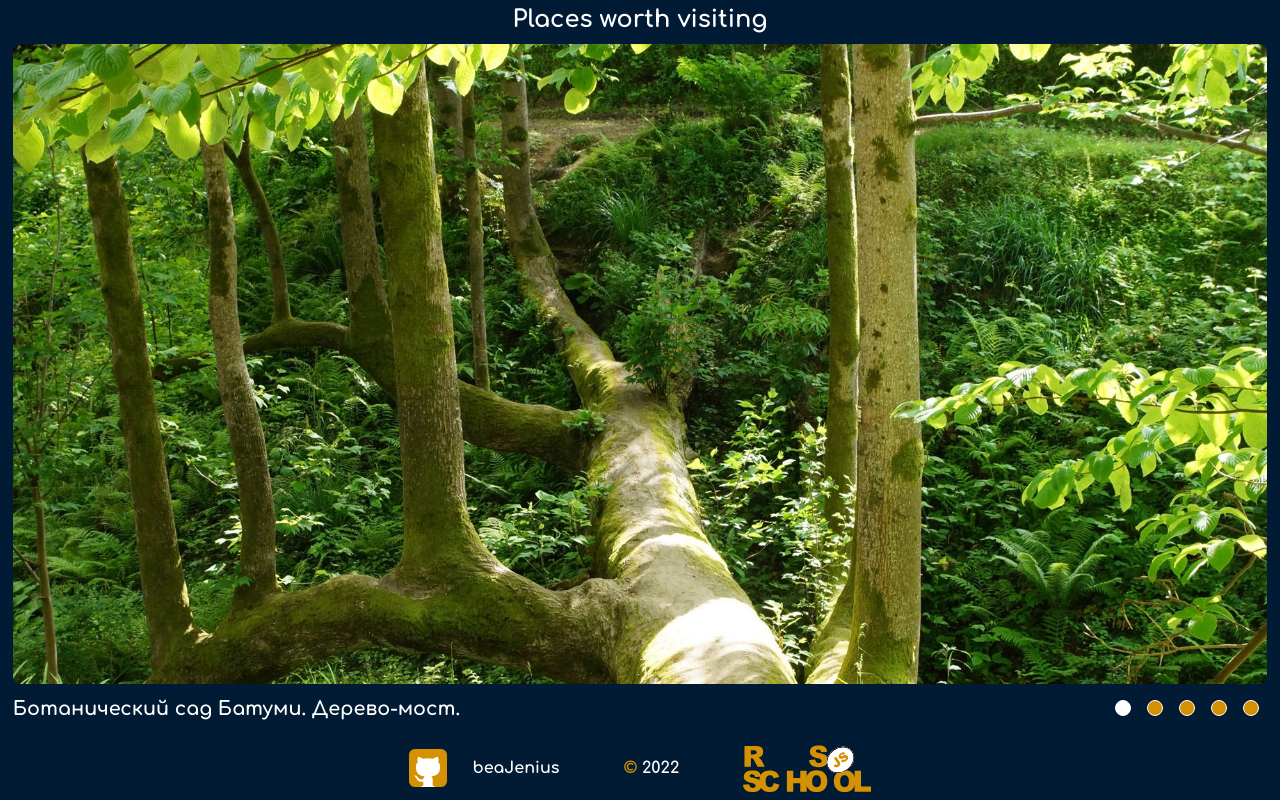
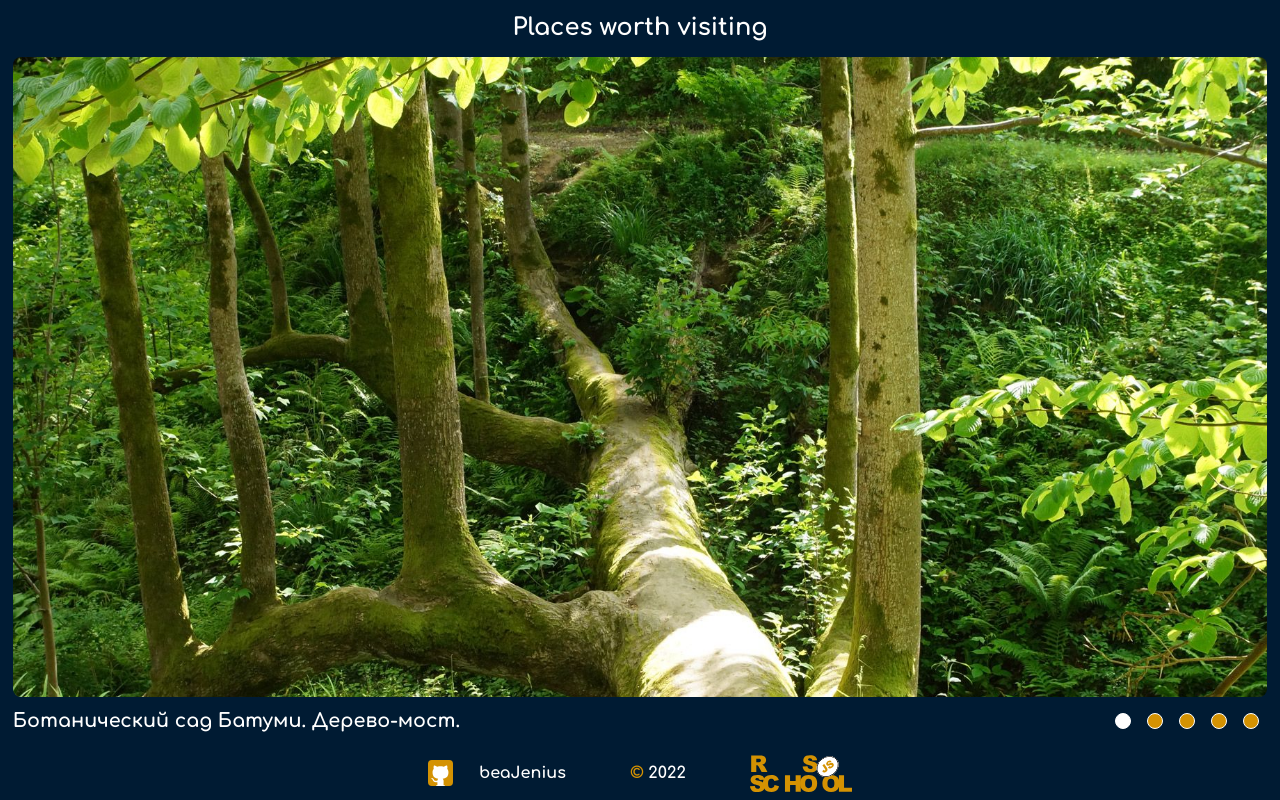
Before and after one commit to beaJeniuS/cssMemSlider, a plain HTML site: page cssMemSlider/index.html in a window 1280 px wide. Drawn offline with Linux system fonts and the light colour scheme.

Commit message:
feat: change header__row padding (Вс, 2022-05-15 00:06:18)

```diff
--- a/cssMemSlider/css/styles.css
+++ b/cssMemSlider/css/styles.css
@@ -370,16 +370,20 @@ body {
 }
 
 @media (min-width: 1024px) {
+  .header__row {
+    padding: 1rem 0;
+  }
+
   .slider__items {
     max-height: 70vh;
   }
 
   .github__image {
-    width: 3vw;
+    width: 2vw;
   }
 
   .rsschool__image {
-    width: 10vw;
+    width: 8vw;
   }
 
   .footer__row {
@@ -394,7 +398,7 @@ body {
   }
 
   .header__row {
-    padding: .5rem 0;
+    padding: 1rem 0;
   }
 
   .footer__row {
```
